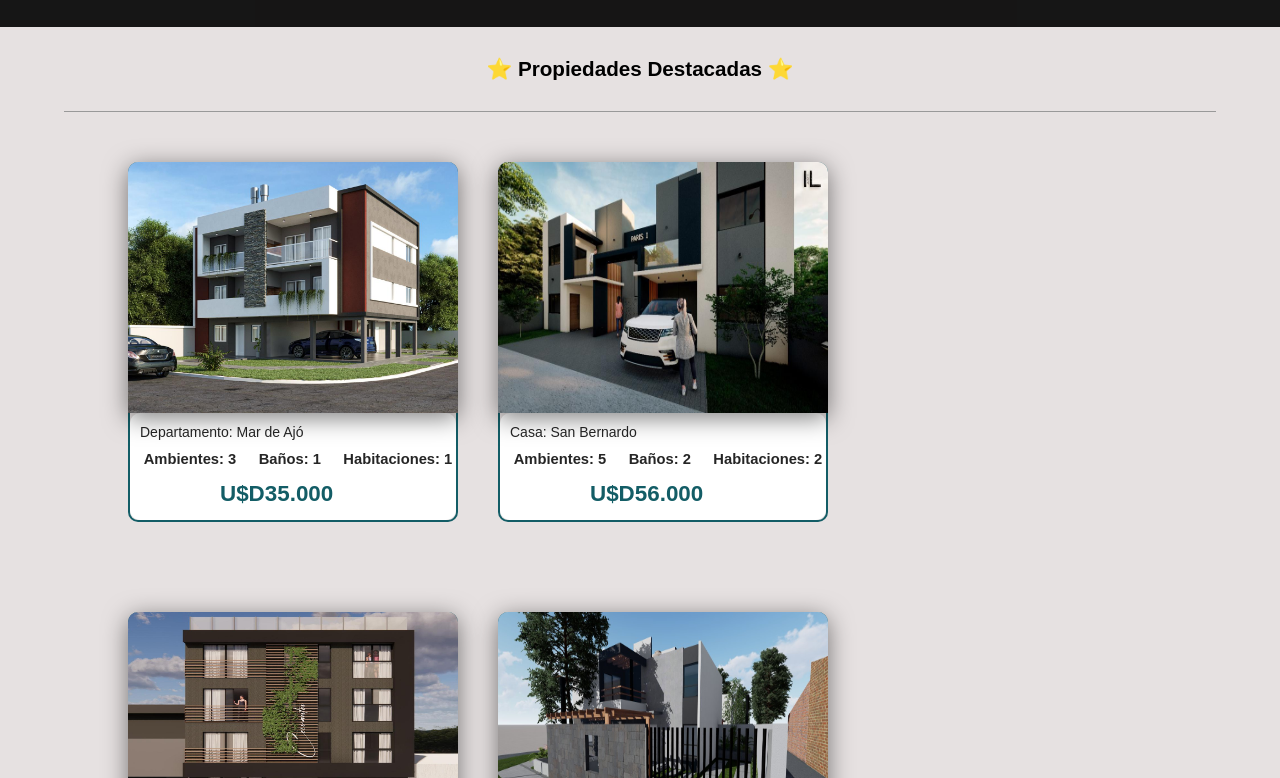
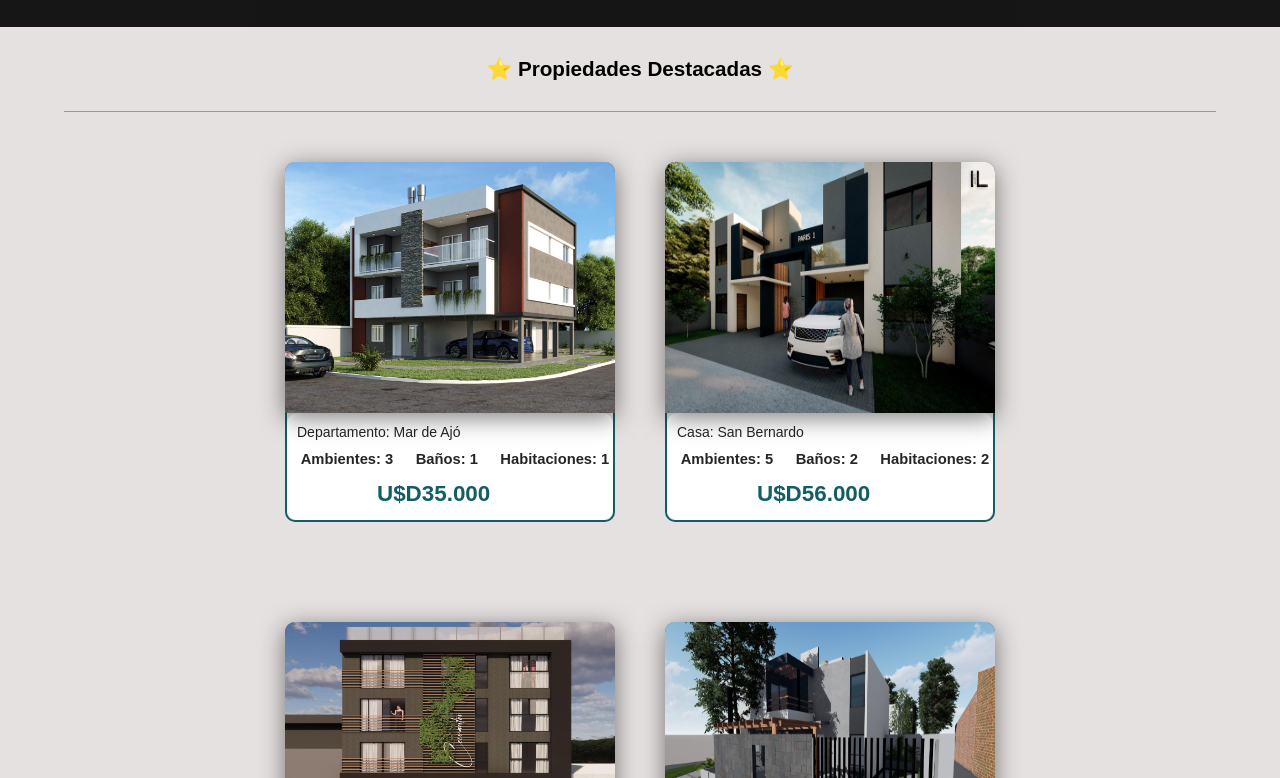
Before and after one commit to srOtyy/Pre-Entrega2, a plain HTML site: page index.html in a window 1280 px wide. Shown: the part 582-1360 px from the top of the page. Drawn offline with Linux system fonts and the light colour scheme.

Commit message:
v3.3
Versionfinal

```diff
--- a/style.css
+++ b/style.css
@@ -173,7 +173,8 @@ body {
     margin: auto;
     display: flex;
     flex-flow: row wrap;
-    gap: 40px;
+    justify-content: center;
+    gap: 50px;
 }
 
 .article__card {
@@ -359,7 +360,7 @@ body {
 
 /* Media Querys */
 
-@media screen and (max-width:768px) {
+@media screen and (max-width:999px) {
    /* header */
     .header__background{
         background-image: url(imagenes/fondo_mobile.jpg);
```
